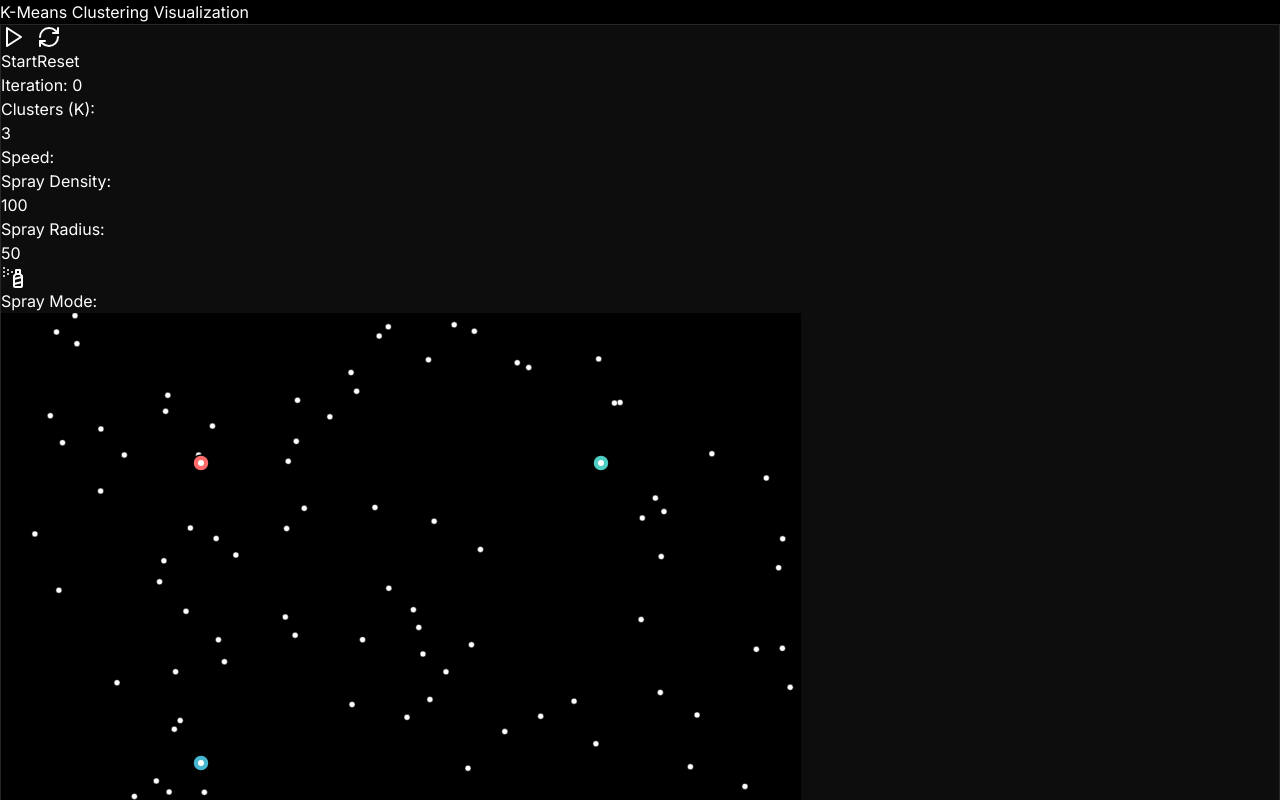
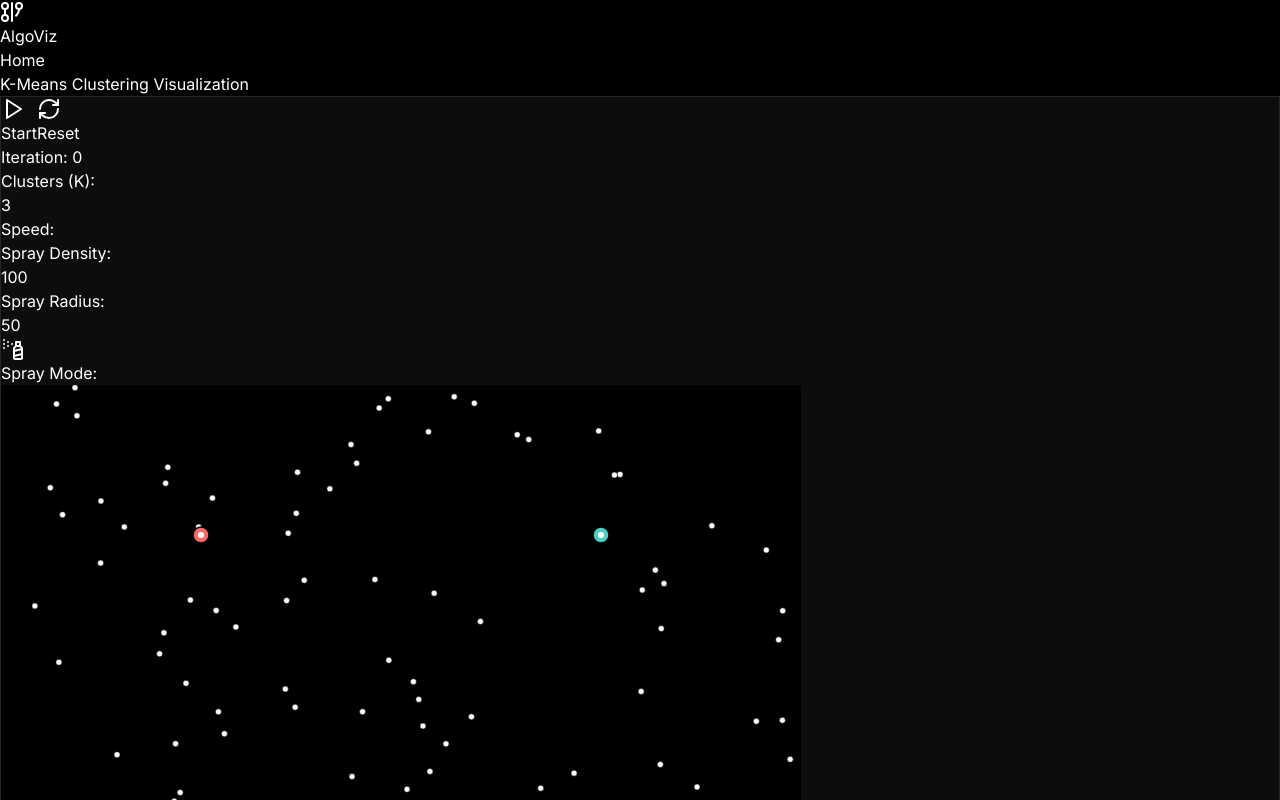
Before and after one commit to nsk6704/Algoviz, a Next.js app: page /algorithms/kmeans in a window 1280 px wide. Shown: the top 800 px of the page. Built offline with nearby package versions, Linux system fonts and the light colour scheme.

Commit message:
Added Home button and navbar on kmeans page

```diff
--- a/app/algorithms/kmeans/page.tsx
+++ b/app/algorithms/kmeans/page.tsx
@@ -4,7 +4,9 @@ import { useEffect, useRef, useState } from 'react';
 import { Button } from "@/components/ui/button";
 import { Slider } from "@/components/ui/slider";
 import { Switch } from "@/components/ui/switch";
-import { RefreshCw, Play, Pause, SprayCan as Spray } from "lucide-react";
+import { RefreshCw, Play, Pause, SprayCan as Spray, GitGraph } from "lucide-react";
+import { cn } from "@/lib/utils";
+import Link from "next/link";
 
 interface Point {
   x: number;
@@ -27,9 +29,16 @@ const KMeansVisualization = () => {
   const [animationSpeed, setAnimationSpeed] = useState(50); // 0-100, higher is faster
   const [sprayDensity, setSprayDensity] = useState(100); // number of points
   const [sprayRadius, setSprayRadius] = useState(50); // 0-100
-  const [isSprayMode, setIsSprayMode] = useState(false);
+  const [isSprayMode, setIsSprayMode] = useState(true);
   const [lastSprayPos, setLastSprayPos] = useState<{ x: number; y: number } | null>(null);
-
+  const [scrolled, setScrolled] = useState(false);
+  useEffect(() => {
+    const handleScroll = () => {
+      setScrolled(window.scrollY > 50);
+    };
+    window.addEventListener("scroll", handleScroll);
+    return () => window.removeEventListener("scroll", handleScroll);
+  }, []);
   // Base dimensions for the virtual canvas that all coordinates are relative to
   const BASE_WIDTH = 800;
   const BASE_HEIGHT = 600;
@@ -374,9 +383,27 @@ const KMeansVisualization = () => {
   }, [isRunning, points, centroids, animationSpeed]);
 
   return (
+    <div className="min-h-screen bg-black text-white">
+    {/* Navbar */}
+    <header className={cn(
+        "fixed top-0 left-0 right-0 z-50 transition-all duration-300",
+        scrolled ? "bg-black/50 backdrop-blur-lg shadow-lg" : ""
+      )}>
+        <div className="max-w-7xl mx-auto px-4 py-4 flex items-center justify-between">
+          <div className="flex items-center gap-2">
+            <GitGraph className="w-8 h-8 text-purple-500" />
+            <span className="text-xl font-bold">AlgoViz</span>
+          </div>
+          <nav className="flex items-center gap-6">
+            <Link href="/" className="text-gray-300 hover:text-white transition-colors">
+              Home
+            </Link>
+          </nav>
+        </div>
+      </header>
     <div className="min-h-screen bg-black text-white p-4 sm:p-8 flex flex-col justify-center">
       <div className="max-w-5xl mx-auto">
-        <h1 className="text-3xl sm:text-4xl font-bold mb-6 sm:mb-8 text-center">
+        <h1 className="text-3xl sm:text-4xl font-bold mb-6 sm:mb-8    text-center bg-gradient-to-r from-purple-500 to-cyan-500 text-transparent bg-clip-text">
           K-Means Clustering Visualization
         </h1>
 
@@ -527,6 +554,7 @@ const KMeansVisualization = () => {
         </div>
       </div>
     </div>
+  </div>
   );
 };
 
```
